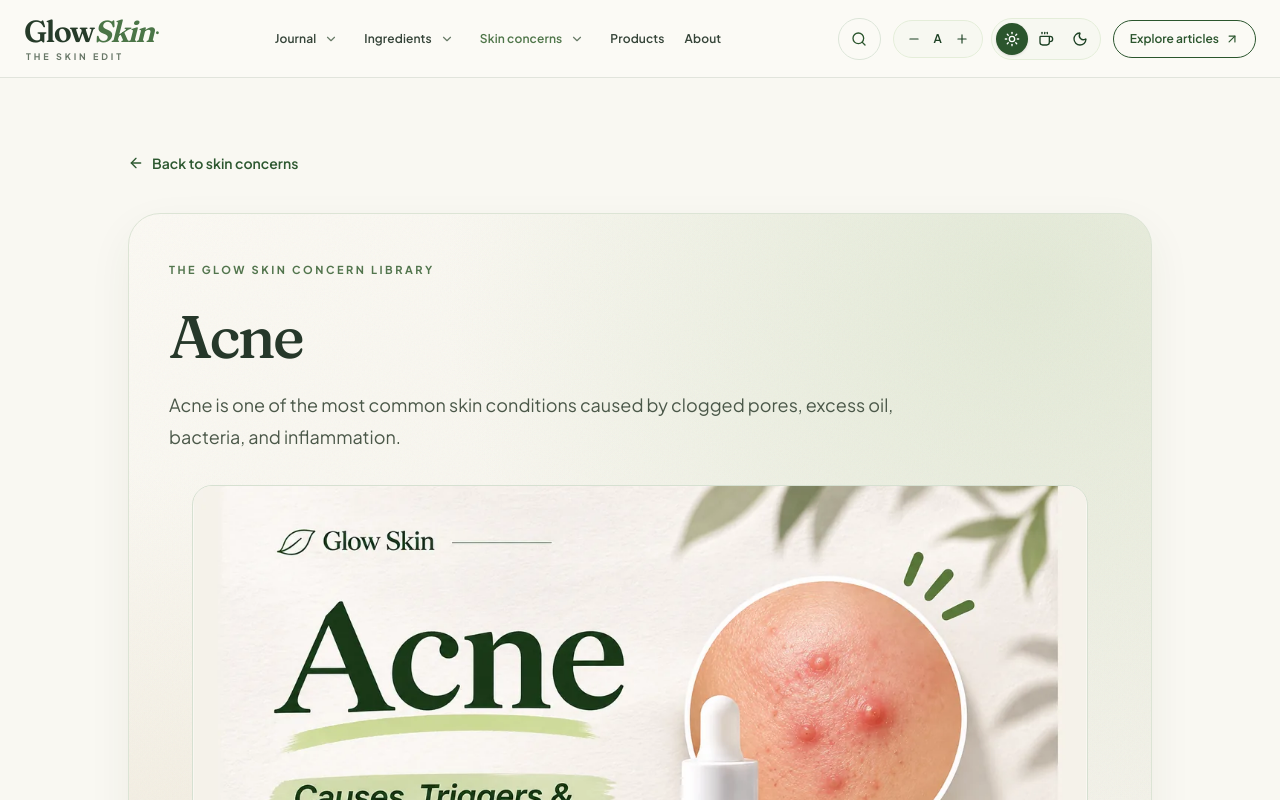
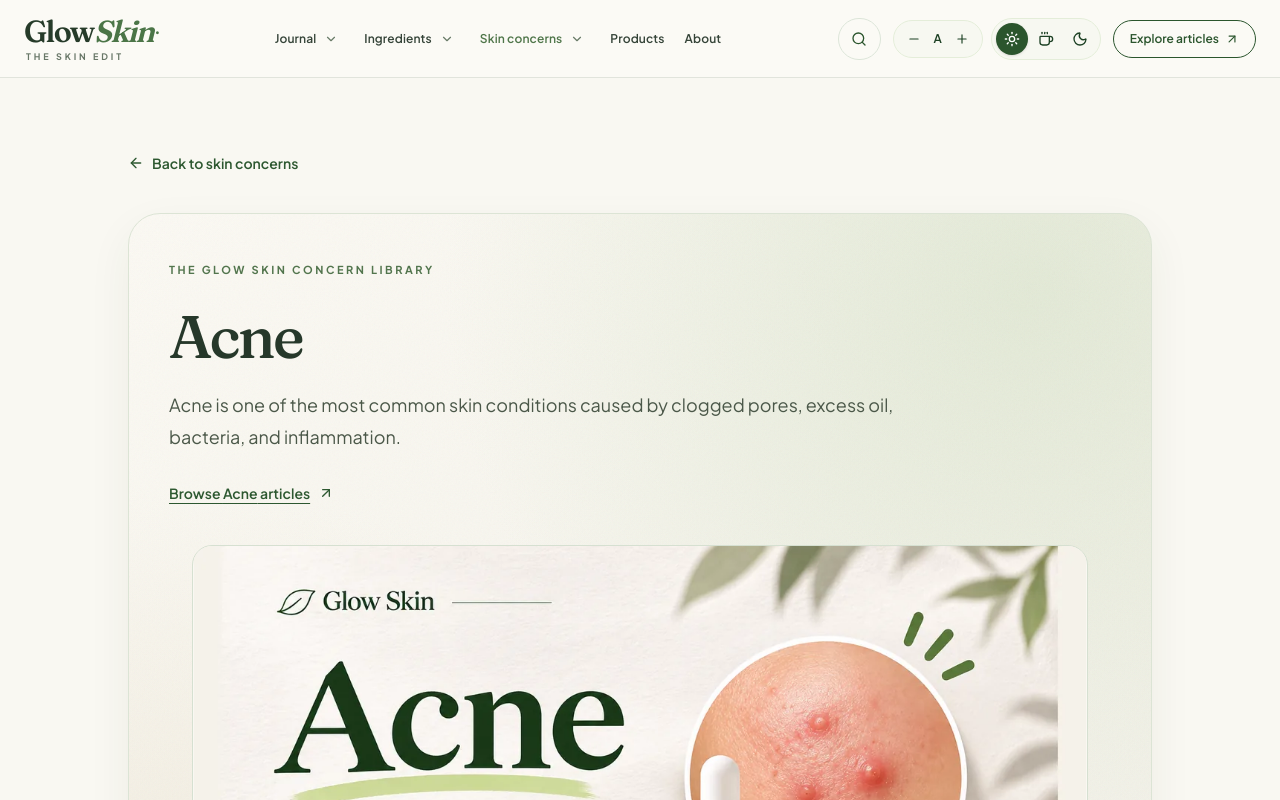
Before and after one commit to education03741-lab/my-website, a Next.js app: page /skin-concerns/acne in a window 1280 px wide. Shown: the top 800 px of the page. Built offline with nearby package versions, Linux system fonts and the light colour scheme.

Commit message:
Internal links: connect evergreen guides to their article collections

```diff
--- a/app/(site)/skin-concerns/[slug]/page.tsx
+++ b/app/(site)/skin-concerns/[slug]/page.tsx
@@ -10,6 +10,7 @@ import { concerns as staticConcerns, Concern } from "@/app/data/concerns";
 import { client } from "@/sanity/lib/client";
 import { CONCERN_BY_SLUG_QUERY } from "@/sanity/lib/queries";
 import { urlFor } from "@/sanity/lib/image";
+import { getArticleTopic } from "@/app/data/articleTopics";
 
 interface PageProps {
   params: Promise<{
@@ -133,6 +134,14 @@ export default async function SkinConcernPage({ params }: PageProps) {
               <p className="mt-5 max-w-3xl text-base leading-8 text-[#4B5849] dark:text-[#D6E2D0] sm:text-lg">
                 {concern.description}
               </p>
+              {getArticleTopic(concern.slug) && (
+                <Link
+                  href={`/blog/topic/${concern.slug}`}
+                  className="mt-5 inline-flex min-h-10 items-center gap-2 text-sm font-semibold text-[#2D5830] underline underline-offset-4 dark:text-[#C8DEBD]"
+                >
+                  Browse {concern.title} articles <ArrowUpRight className="h-4 w-4" aria-hidden="true" />
+                </Link>
+              )}
               {concern.image && (
                 <figure className="mx-auto mt-8 w-full max-w-4xl">
                   <div className="relative aspect-[16/10] w-full overflow-hidden rounded-[1.25rem] border border-[#D6E0D1] bg-[#F9F8F2] dark:border-[#536B55] dark:bg-[#435444]">
```
